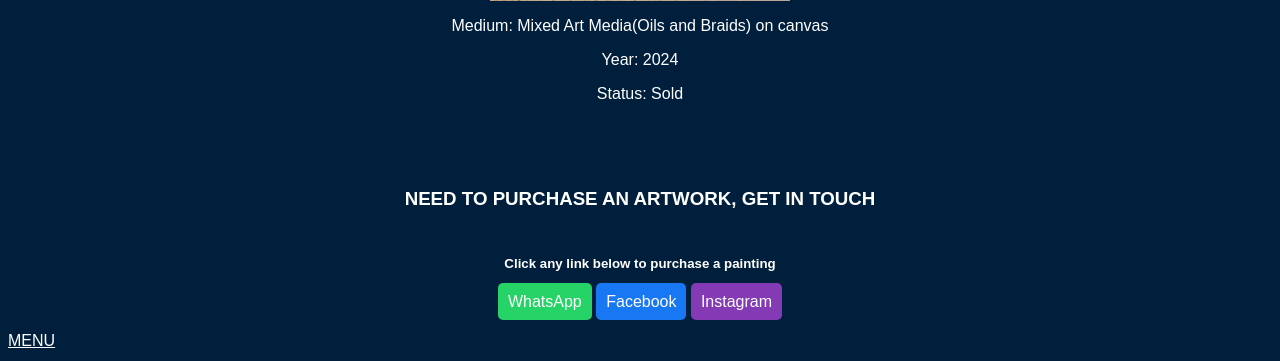
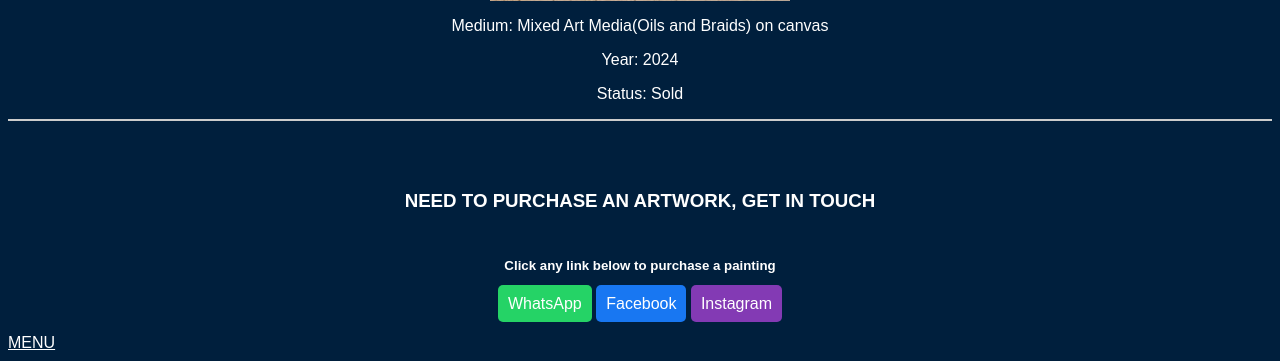
Before and after one commit to Kunashe-n/myapp, a Flask app: page /sold in a window 1280 px wide. Shown: the part 2126-2487 px from the top of the page. Run offline with Flask 3, Linux system fonts and the light colour scheme.

Commit message:
Update sold.html

```diff
--- a/templates/sold.html
+++ b/templates/sold.html
@@ -69,6 +69,7 @@
         </div>
     </div>
     </section>
+    <hr style="margin: 0; border: 1px solid #ccc;"> <!-- Removed extra margin from the white line -->
     <div style="height: 50px;"></div> <!-- Increased blank space between the white line and the content -->
     <h3 style="text-align: center;">{{'NEED TO PURCHASE AN ARTWORK, GET IN TOUCH'}}</h3>
     <header>
```
